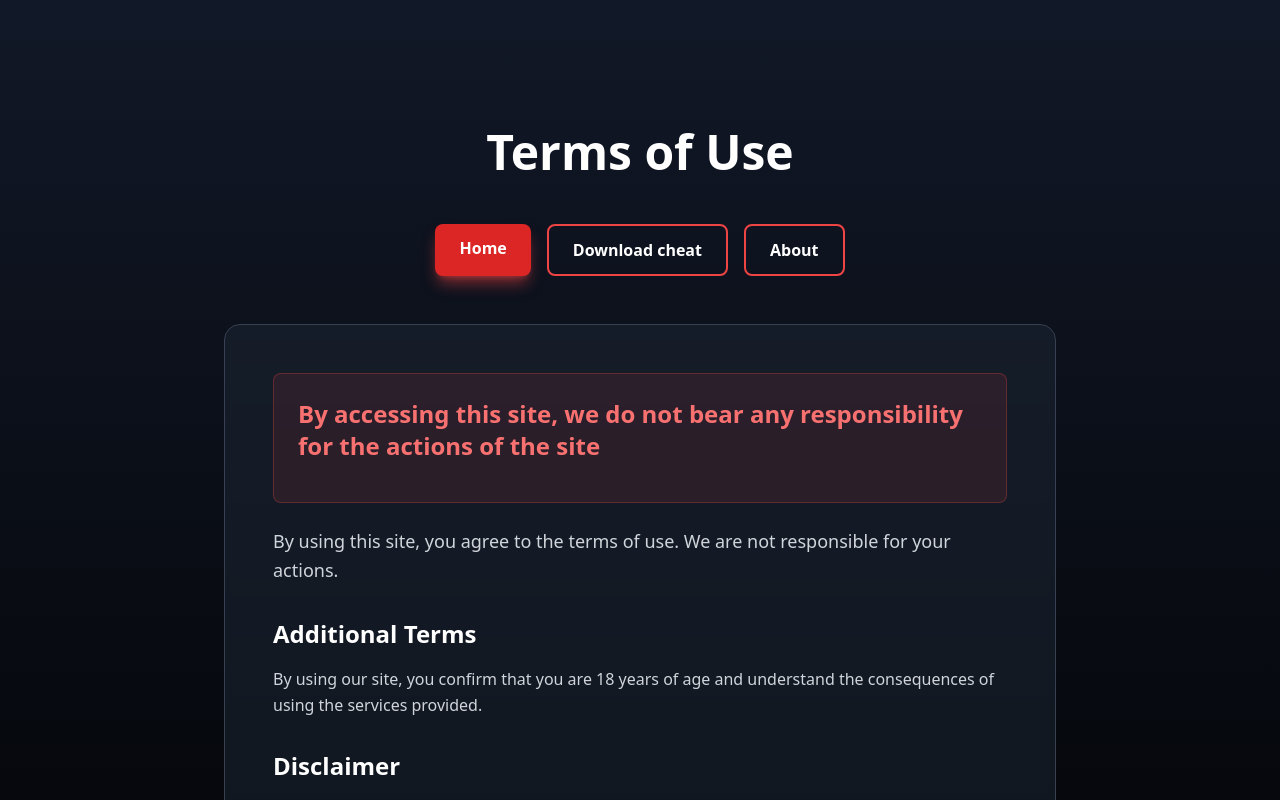
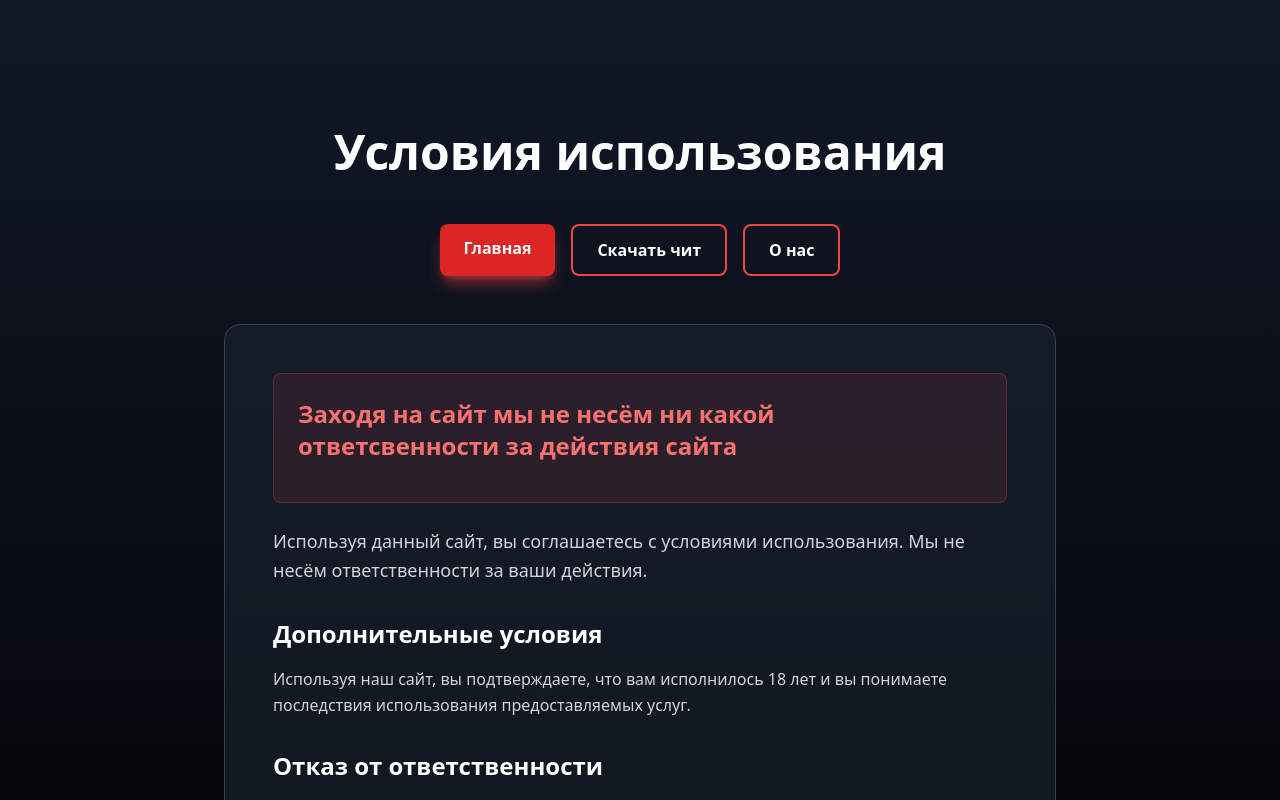
Before and after one commit to CHEATS1111/sigamboy, a Next.js app: page /terms in a window 1280 px wide. Shown: the top 800 px of the page. Built offline with nearby package versions, Linux system fonts and the light colour scheme.

Commit message:
Set Russian as default language

```diff
--- a/app/layout.tsx
+++ b/app/layout.tsx
@@ -13,7 +13,7 @@ export default function RootLayout({
   children: React.ReactNode
 }) {
   return (
-    <html lang="en">
+    <html lang="ru">
       <body>
         <LanguageProvider>
           {children}
--- a/contexts/LanguageContext.tsx
+++ b/contexts/LanguageContext.tsx
@@ -12,10 +12,11 @@ interface LanguageContextType {
 const LanguageContext = createContext<LanguageContextType | undefined>(undefined)
 
 export function LanguageProvider({ children }: { children: ReactNode }) {
-  const [language, setLanguage] = useState<Language>('en')
+  const [language, setLanguage] = useState<Language>('ru')
 
   useEffect(() => {
-    setLanguage(getLanguage())
+    // Язык по умолчанию - русский
+    setLanguage('ru')
   }, [])
 
   return (
```
